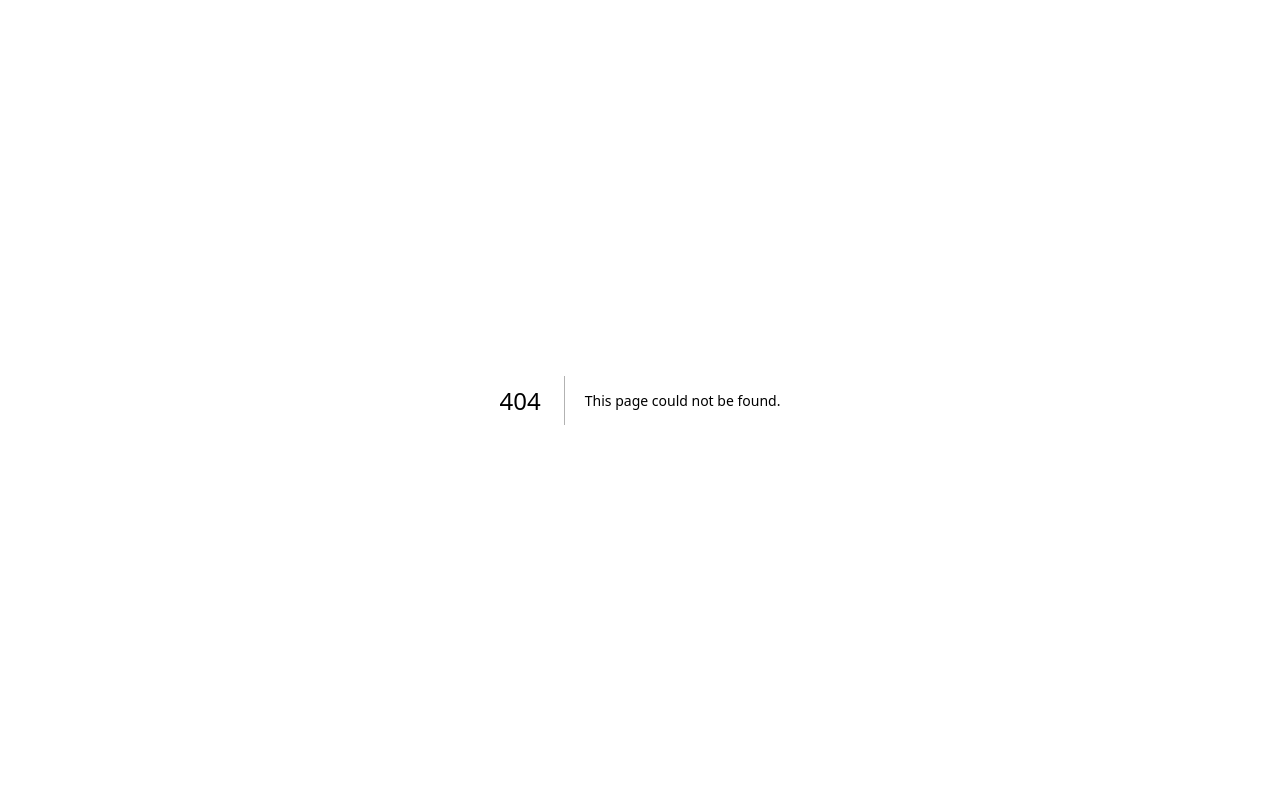
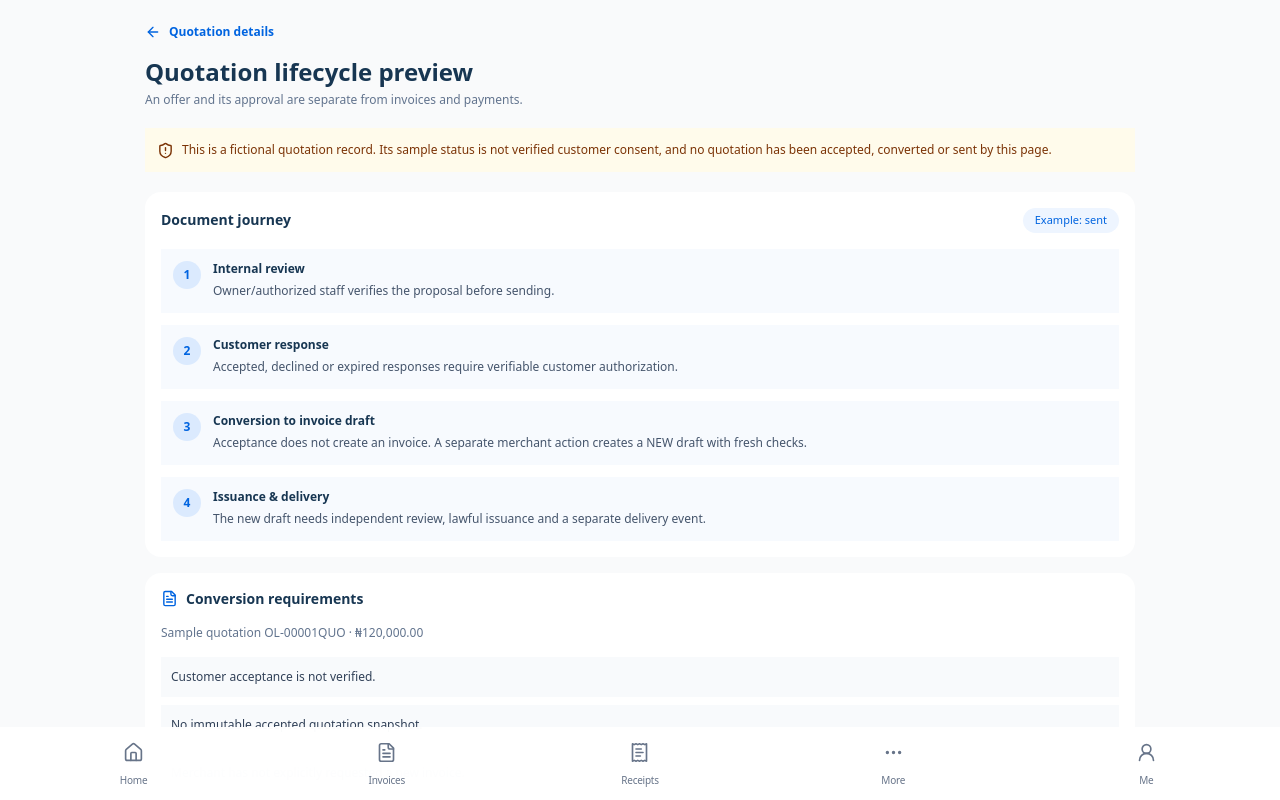
Before and after one commit to octalve-core/octalve-invoice, a Next.js app: page /dashboard/quotation/1/lifecycle in a window 1280 px wide. Before the commit this address had no page. Shown: the top 800 px of the page. Built offline with nearby package versions, Linux system fonts and the light colour scheme.

Commit message:
Phase 0I Z03: introduce frontend-only lifecycle authority and guarded document journey previews

```diff
--- /dev/null
+++ b/app/(dashboard)/dashboard/quotation/[id]/lifecycle/page.tsx
@@ -0,0 +1,41 @@
+"use client";
+import Link from "next/link";
+import {useParams} from "next/navigation";
+import {ArrowLeft,FileText,ShieldAlert,ArrowRight} from "lucide-react";
+import {getPreviewRecords} from "@/src/features/records/preview-records";
+import {useMerchantPreview} from "@/src/features/merchant-preview/MerchantPreviewProvider";
+import {quotationConversionRequirements,z03PreviewCapabilities} from "@/src/features/documents/z03-lifecycle-contract";
+
+export default function QuotationLifecyclePreview(){
+ const {id}=useParams<{id:string}>();
+ const {settings}=useMerchantPreview();
+ const quote=getPreviewRecords("quotation",settings.businessName||"Octalve Limited").find(q=>q.id===id);
+ if(!quote)return <main className="rounded-2xl bg-white p-6 text-sm">Quotation not found. <Link href="/dashboard/quotation" className="text-[#0064E0]">Back to quotations</Link></main>;
+ const requirements=quotationConversionRequirements({
+  state:quote.status==="accepted"?"ACCEPTED":quote.status==="declined"?"DECLINED":quote.status==="sent"?"SENT":"DRAFT",
+  hasAcceptedImmutableSnapshot:false,
+  hasExplicitMerchantAction:false,
+  hasReviewedTaxAndBuyer:false
+ });
+ const stages=[["Internal review","Owner/authorized staff verifies the proposal before sending."],["Customer response","Accepted, declined or expired responses require verifiable customer authorization."],["Conversion to invoice draft","Acceptance does not create an invoice. A separate merchant action creates a NEW draft with fresh checks."],["Issuance & delivery","The new draft needs independent review, lawful issuance and a separate delivery event."]];
+ return <main className="mx-auto w-full max-w-[990px] min-w-0 space-y-5 pb-12">
+  <header><Link href={"/dashboard/quotation/"+id} className="inline-flex min-h-10 items-center gap-2 text-xs font-semibold text-[#0064E0]"><ArrowLeft size={16}/> Quotation details</Link>
+   <h1 className="mt-1 text-2xl font-semibold text-[#173652]">Quotation lifecycle preview</h1>
+   <p className="mt-1 text-xs text-slate-500">An offer and its approval are separate from invoices and payments.</p>
+  </header>
+  <p role="status" className="flex items-start gap-2 rounded-xl border border-amber-200 bg-amber-50 p-3 text-xs leading-5 text-amber-900"><ShieldAlert size={17} className="mt-0.5 shrink-0"/>This is a fictional quotation record. Its sample status is not verified customer consent, and no quotation has been accepted, converted or sent by this page.</p>
+  <div className="grid gap-4 lg:grid-cols-[minmax(0,1fr)_300px]">
+   <section aria-label="Quotation stages" className="min-w-0 rounded-2xl border border-[#E4ECF6] bg-white p-4 sm:p-6">
+    <div className="mb-4 flex flex-wrap items-center justify-between gap-2"><h2 className="text-sm font-semibold text-[#173652]">Document journey</h2><span className="rounded-full bg-[#EEF5FF] px-3 py-1 text-[11px] text-[#0064E0]">Example: {quote.status}</span></div>
+    <ol className="space-y-3">{stages.map(([name,description],i)=><li key={name} className="flex items-start gap-3 rounded-xl bg-[#F7FAFE] p-3"><span className="grid h-7 w-7 shrink-0 place-items-center rounded-full bg-blue-100 text-xs font-semibold text-[#0064E0]">{i+1}</span><span><strong className="block text-xs font-semibold text-[#173652]">{name}</strong><span className="mt-1 block text-xs leading-5 text-slate-600">{description}</span></span></li>)}</ol>
+   </section>
+   <section aria-label="Quotation conversion requirements" className="min-w-0 space-y-4 rounded-2xl border border-[#E4ECF6] bg-white p-4 sm:p-6">
+    <h2 className="flex items-center gap-2 text-sm font-semibold text-[#173652]"><FileText size={17} className="text-[#0064E0]"/> Conversion requirements</h2>
+    <p className="text-xs text-slate-500">Sample quotation {quote.reference} · {quote.amount||"no verified amount"}</p>
+    <ul className="space-y-2">{requirements.map(reason=><li key={reason} className="rounded-lg border border-slate-100 bg-slate-50 p-2.5 text-xs leading-5 text-slate-700">{reason}</li>)}</ul>
+    <button type="button" disabled={!z03PreviewCapabilities.canConvertQuotation} className="inline-flex min-h-11 w-full items-center justify-center gap-2 rounded-full bg-[#0064E0] px-4 text-xs font-semibold text-white disabled:cursor-not-allowed disabled:opacity-50">Convert to a new invoice draft <ArrowRight size={16}/></button>
+    <p className="text-xs leading-5 text-slate-500">No payment, dynamic account, receipt or new invoice number can be created by accepting a quotation.</p>
+   </section>
+  </div>
+ </main>;
+}
```
